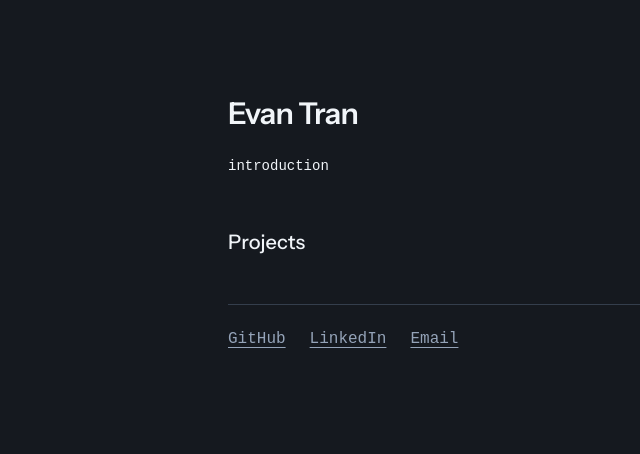
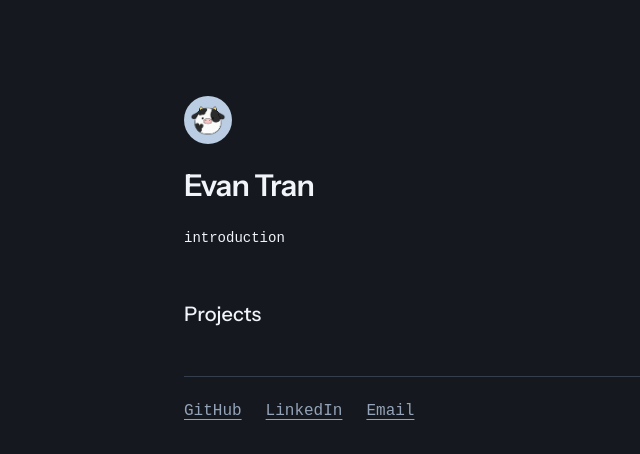
Before and after one commit to etpans/personal-website, a website: page index.html in a window 1280 px wide. Shown: the whole page, without its empty margins (148-788 px from the left). Drawn offline with nearby package versions, Linux system fonts and the light colour scheme; a web font is replaced by a local one.

Commit message:
feat: add cow icon and fix some padding

```diff
--- a/index.html
+++ b/index.html
@@ -10,8 +10,11 @@
     <script src="https://cdn.jsdelivr.net/npm/@tailwindcss/browser@4"></script>
   </head>
   <body class="text-sm leading-7">
-    <main class="mx-auto max-w-xl px-6 py-16 sm:py-24">
+    <main class="mx-auto max-w-2xl px-[22px] py-16 sm:px-7 sm:py-24">
       <header>
+        <a class="cow-mark" href="./" aria-label="Evan Tran home">
+          <img src="./cow.png" alt="" width="64" height="64" />
+        </a>
         <h1 class="text-3xl font-semibold tracking-tight">
           Evan Tran
         </h1>
--- a/style.css
+++ b/style.css
@@ -23,6 +23,47 @@ h2 {
   font-family: var(--font-heading);
 }
 
+.cow-mark {
+  display: block;
+  box-sizing: border-box;
+  width: 3rem;
+  height: 3rem;
+  margin-bottom: 1.5rem;
+  padding: 0.375rem;
+  border-radius: 50%;
+  background-color: var(--color-accent);
+}
+
+.cow-mark img {
+  display: block;
+  width: 100%;
+  height: 100%;
+  object-fit: contain;
+}
+
+.cow-mark:hover img,
+.cow-mark:focus-visible img {
+  animation: cow-spin 4s linear infinite;
+}
+
+.cow-mark:focus-visible {
+  outline: 2px solid var(--color-accent);
+  outline-offset: 4px;
+}
+
+@keyframes cow-spin {
+  to {
+    transform: rotate(360deg);
+  }
+}
+
+@media (prefers-reduced-motion: reduce) {
+  .cow-mark:hover img,
+  .cow-mark:focus-visible img {
+    animation: none;
+  }
+}
+
 footer {
   border-color: var(--color-border);
 }
```
Also changed, not shown: cow.png (added).
